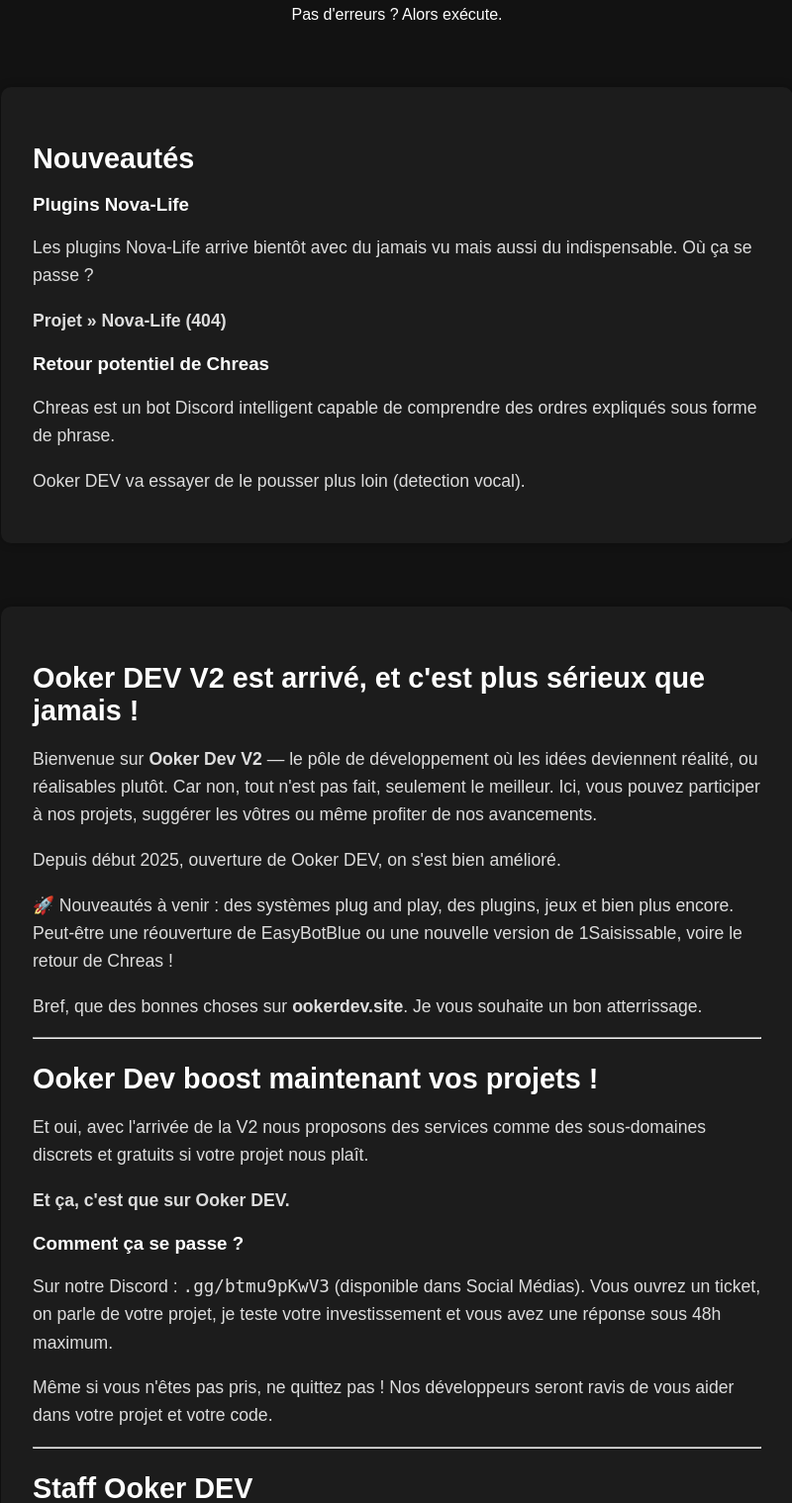
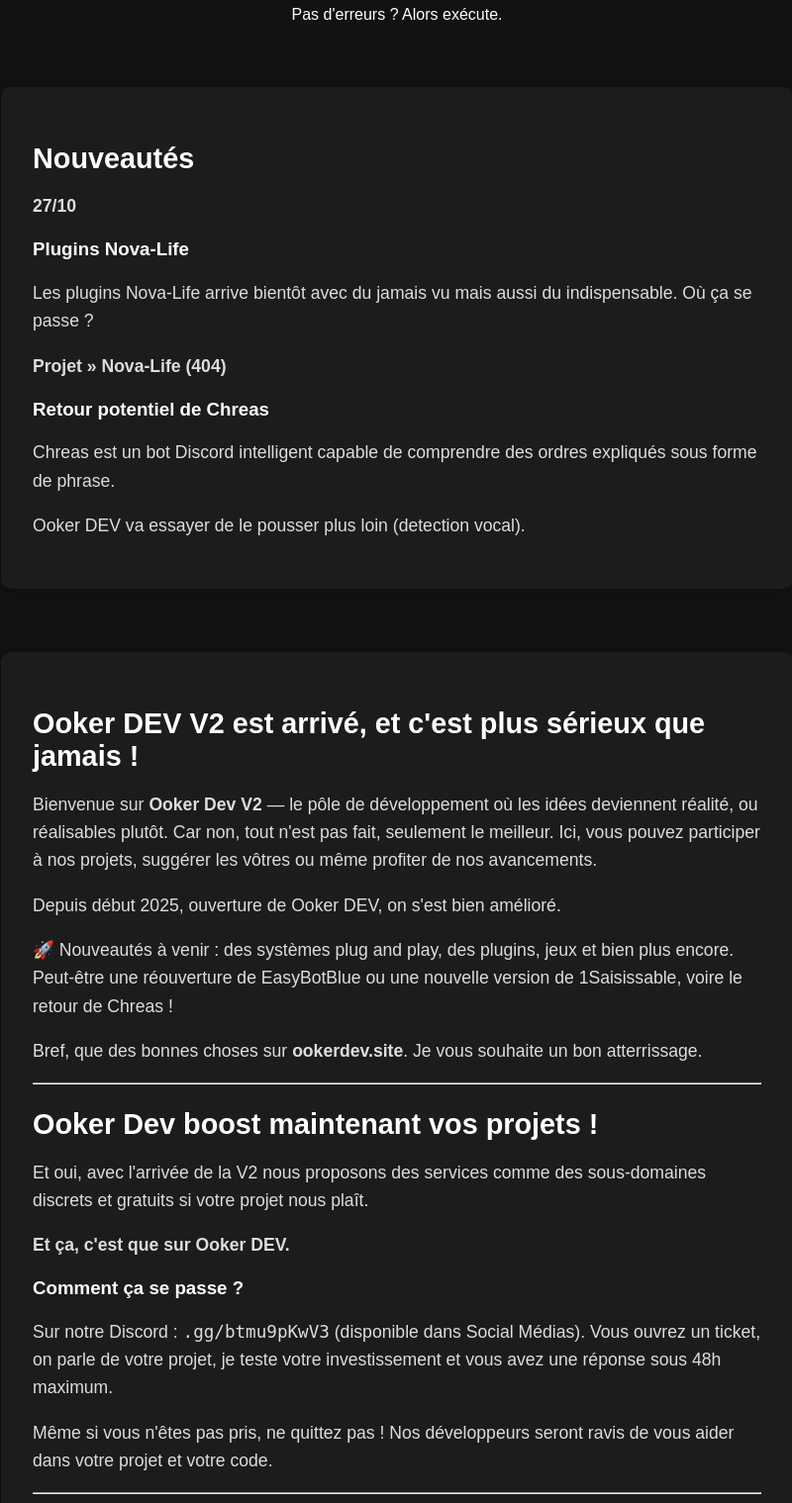
Before and after one commit to N1C1T0Z/OokerDEV, a Flask app: page /home in a window 1280 px wide. Shown: the part 239-1758 px from the top of the page at 99% size, without its empty margins (239-1039 px from the left). Run offline with Flask 3, Linux system fonts and the light colour scheme.

Commit message:
Update home.html

```diff
--- a/templates/home.html
+++ b/templates/home.html
@@ -46,6 +46,9 @@
 
         <section class="custom-content">
             <h2>Nouveautés</h2>
+            <p>
+                <strong>27/10</strong>
+            </p>
             <h3>
                 Plugins Nova-Life
             </h3>
```
